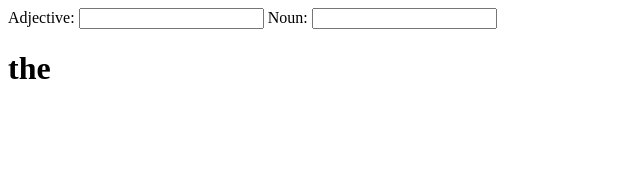
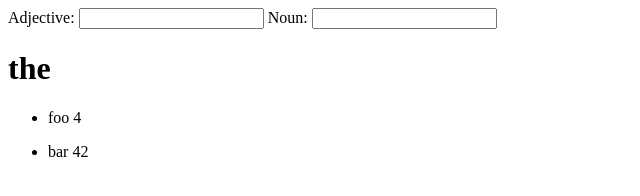
Before and after one commit to HackerFellow/angularIntro, a plain HTML site: page index.html in a window 1280 px wide. Shown: the full height of the page, 0-640 px from the left. Drawn offline with nearby package versions, Linux system fonts and the light colour scheme.

Commit message:
ng-repeat
Such skill.
Very wow.

```diff
--- a/index.html
+++ b/index.html
@@ -7,12 +7,17 @@
 	</head>
 	<body>
 
-		<div ng-app="">
+		<div ng-app>
 			<label for="adj">Adjective:</label>
 			<input type="text" name="adj" ng-model="adj"></input>
 			<label for="noun">Noun:</label>
 			<input type="text" name="noun" ng-model="noun"></input>
 			<h1>{{adj}} the {{noun}}</h1>
+			<div ng-init="list=[{name: 'foo',val: 4},{name: 'bar',val: 42}]">
+				<ul ng-repeat="element in list">
+					<li>{{element.name}} {{element.val}}</li>
+				</ul>
+			</div>
 		</div>
 
 		<script src="https://ajax.googleapis.com/ajax/libs/angularjs/1.5.7/angular.js"></script>
```
